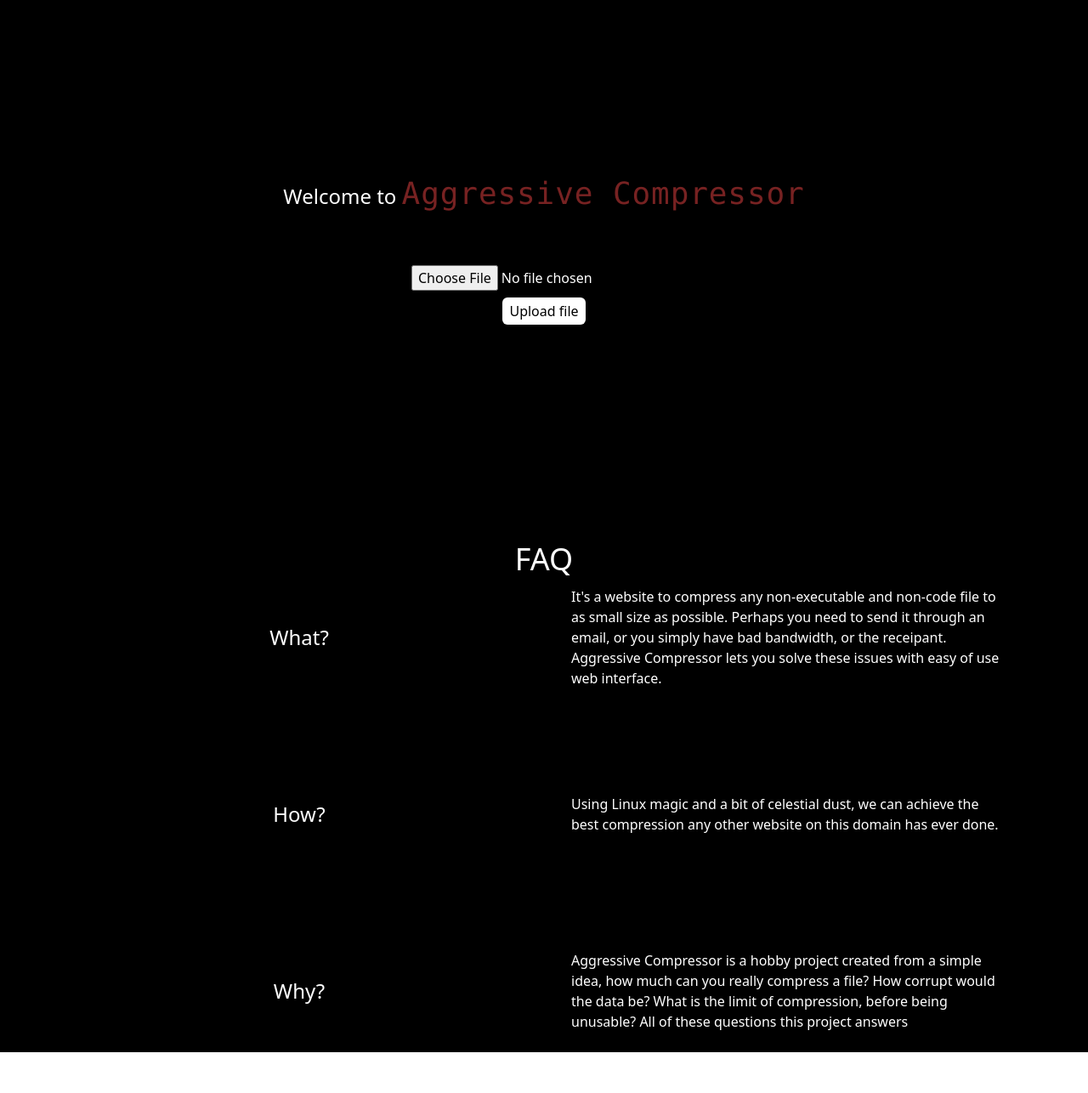
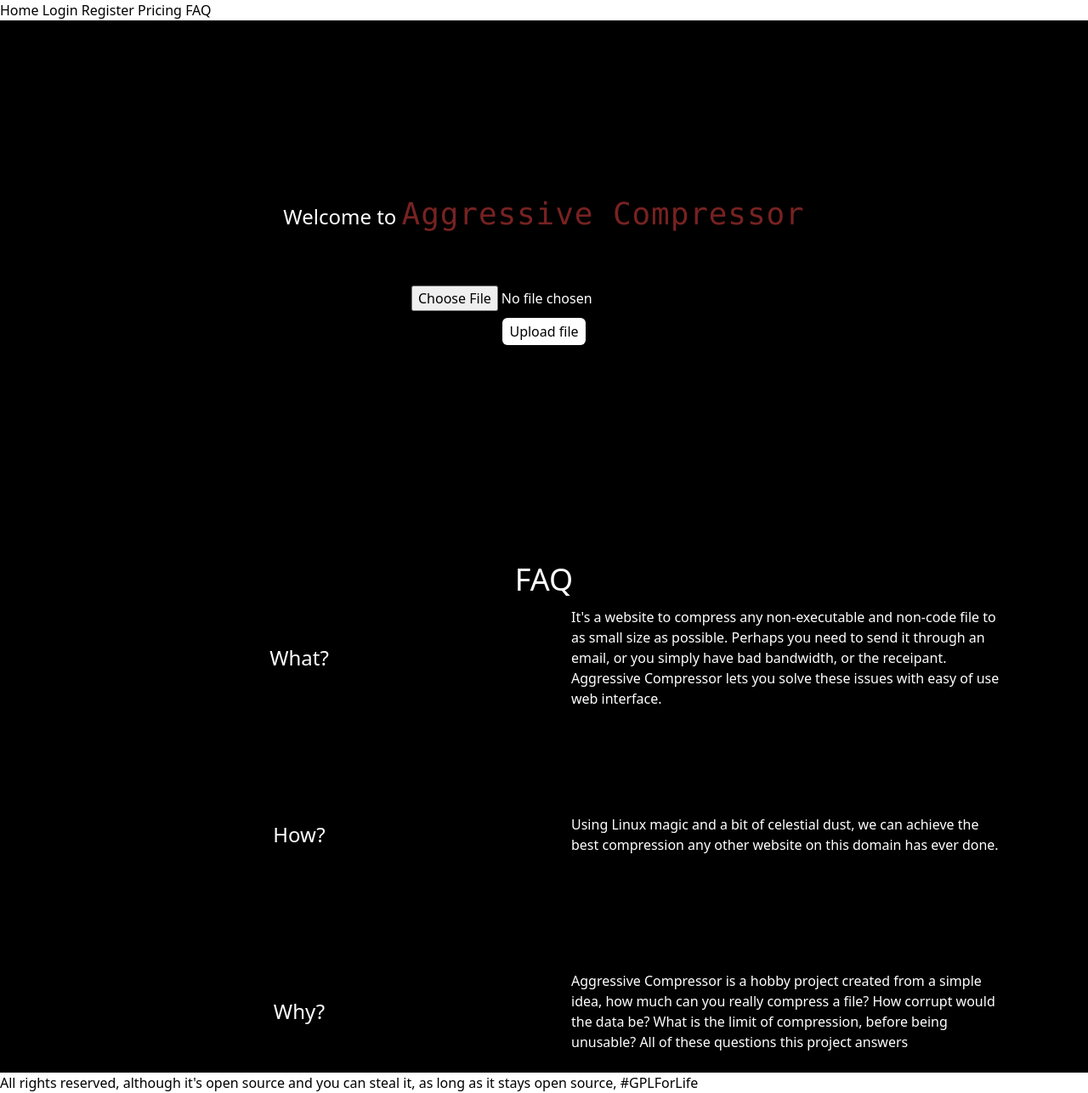
Before and after one commit to NxtPerfect/aggressive-compressor, a SvelteKit app: page / in a window 1280 px wide. Shown: the whole page at 85% size. Before the commit the page ends 1238 px from the top, so only its background shows below. Built offline with nearby package versions, Linux system fonts and the light colour scheme.

Commit message:
Added components
minor css tweaks

```diff
--- /dev/null
+++ b/src/lib/components/Footer.svelte
@@ -0,0 +1,3 @@
+<footer>
+  All rights reserved, although it's open source and you can steal it, as long as it stays open source, #GPLForLife
+</footer>
--- /dev/null
+++ b/src/lib/components/Nav.svelte
@@ -0,0 +1,7 @@
+<nav>
+  <a href="/">Home</a>
+  <a href="/login">Login</a>
+  <a href="/register">Register</a>
+  <a href="#pricing">Pricing</a>
+  <a href="#faq">FAQ</a>
+</nav>
--- a/src/routes/+page.server.ts
+++ b/src/routes/+page.server.ts
@@ -26,11 +26,12 @@ export const actions = {
 
     const hashInputFile = computeHash(uploadFile.name)
 
-    const inputPath = inputFolder + hashInputFile + "." + getExtensionOfFile(uploadFile)
-    const outputPath = outputFolder + hashInputFile + ".tar.bz3"
+    const inputFile = sanitizePaths(hashInputFile + "." + getExtensionOfFile(uploadFile))
+    const inputPath = sanitizePaths(inputFolder + inputFile)
+    const outputPath = sanitizePaths(outputFolder + hashInputFile + ".tar.bz3")
 
     await writeFile(inputPath, Buffer.from(await uploadFile.arrayBuffer()))
-    const { error, stdout, stderr } = execSync(`touch ${outputPath} & tar -cvf - ${inputPath} | bzip3 -j 16 > ${outputPath}`)
+    const { error, stdout, stderr } = execSync(`tar -C "${inputFolder}" -cvf "${outputPath}" "${inputFile}" -I bzip3`)
     if (error) {
       console.error(error)
       return fail(500)
@@ -39,7 +40,7 @@ export const actions = {
   }
 }
 
-export function checkFeatureFlags() {
+function checkFeatureFlags() {
   if (env.FEATURE_FLAG_LOGIN === "true") {
     console.log("But are you logged in?")
   }
@@ -49,25 +50,25 @@ export function checkFeatureFlags() {
   return
 }
 
-export function computeHash(fileName: string) {
+function computeHash(fileName: string) {
   return createHash("sha1").update(fileName + env.SECRET).digest('hex')
 }
 
-export async function getFileFromFormData(request: Request) {
+function sanitizePaths(input: string) {
+  return input.replace(/[^a-zA-Z0-9_\-\.\/]/g, '')
+}
+
+async function getFileFromFormData(request: Request) {
   const data = await request.formData()
   const uploadFile = data.get("uploadedFile") as File
   return uploadFile
 }
 
-export function hasBannedExtension(uploadFile: File) {
+function hasBannedExtension(uploadFile: File) {
   const extension = getExtensionOfFile(uploadFile)
   return bannedExtensions.includes(extension)
 }
 
-export function getExtensionOfFile(file: File) {
+function getExtensionOfFile(file: File) {
   return file.name.split(".")[1]
 }
-
-export function fetchUploadedFileAndDownload(form: Response) {
-  var filename = "";
-}
--- a/src/routes/+page.svelte
+++ b/src/routes/+page.svelte
@@ -1,9 +1,13 @@
 <script lang="ts">
 	import type { PageData, ActionData } from './$types';
+  import Nav from "$lib/components/Nav.svelte";
+  import Footer from "$lib/components/Footer.svelte";
 
 	let { data, form }: { data: PageData, form: ActionData } = $props();
   var filename = "";
 </script>
+
+<Nav/>
 
 <main class="text-white bg-black pt-52 min-h-[100svh] flex flex-col justify-self-center content-center items-center">
   <h1 class="text-white text-2xl">Welcome to <span class="font-mono text-red-500 shadow-black animate-pulse duration-500 text-4xl tracking-wide">Aggressive Compressor</span></h1>
@@ -34,10 +38,10 @@
       }
     })
 }
-      class="bg-blue-500 px-2 py-1 text-white w-fit rounded-md hover:bg-sky-500 active:bg-sky-400">Download compressed file</button>
+      class="bg-blue-500 mt-6 px-2 py-1 text-white w-fit rounded-md hover:bg-sky-500 active:bg-sky-400">Download compressed file</button>
   {/if}
 
-  <h2 class="mt-64 text-4xl">FAQ</h2>
+  <h2 class="mt-64 text-4xl" id="faq">FAQ</h2>
   <div class="flex flex-col mx-24 gap-16">
     <div class="grid grid-cols-2 gap-16 min-h-[6lh] justify-center justify-items-center items-center self-center content-center">
       <h3 class="text-2xl">What?</h3>
@@ -59,3 +63,5 @@
     </div>
   </div>
 </main>
+
+<Footer/>
```
Also changed, not shown: src/lib/components/FAQ.svelte (added), src/lib/components/LoginForm.svelte (added).
